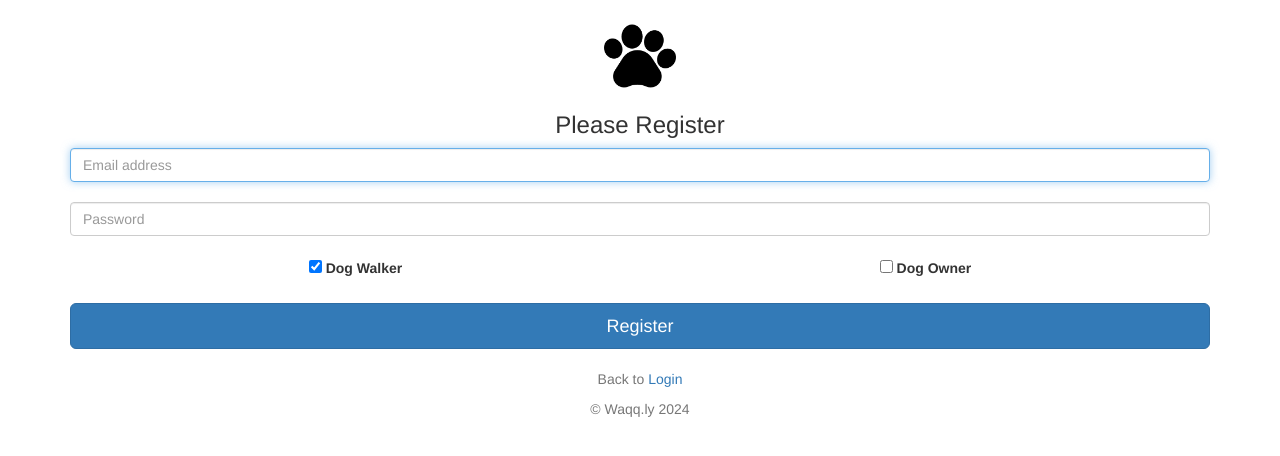
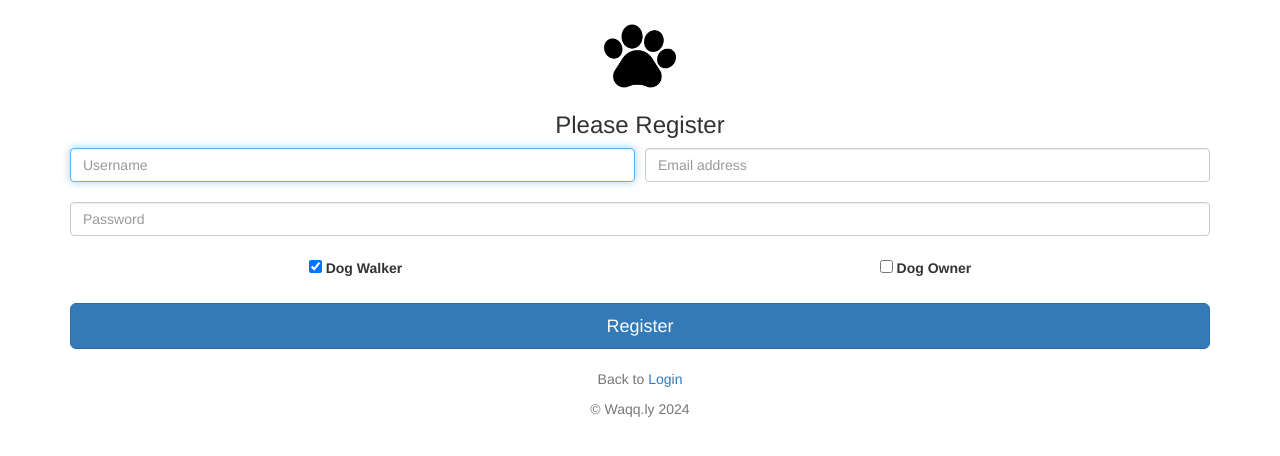
Before and after one commit to Cabin320/b3221-developing-for-the-cloud, a FastAPI app: page /register in a window 1280 px wide. Shown: the part 52-508 px from the top of the page. Run offline with FastAPI, Linux system fonts and the light colour scheme; parts of the project's set-up code (start-up, migrations or seed data) failed here and were passed over; some libraries are stand-ins or nearby versions.

Commit message:
Updating registration UI

```diff
--- a/app.py
+++ b/app.py
@@ -16,7 +16,9 @@ from utils.base_models import DogWalkerInfo, AdditionalPetInfo, DogOwnerInfo, Us
 from utils.env_vars import db, ACCESS_TOKEN_EXPIRE_MINUTES
 
 app = FastAPI(
-    title="Waqq.ly Website"
+    title="Waqq.ly Website",
+    docs_url=None,
+    redoc_url=None
 )
 
 app.mount("/static", StaticFiles(directory="static"), name="static")
--- a/templates/registration.html
+++ b/templates/registration.html
@@ -13,9 +13,14 @@
     <!--suppress HtmlUnknownTarget, HtmlUnknownTarget, HtmlUnknownTarget -->
     <img class="mb-4" src="static/images/pawprint.png" alt="" width="72" height="72">
     <h1 class="h3 mb-3 font-weight-normal">Please Register</h1>
-    <label for="inputEmail" class="sr-only">Email address</label>
-    <input type="email" name="email" id="inputEmail" class="form-control" placeholder="Email address" required
-           autofocus>
+    <div style="display: flex; align-items: center;">
+        <label for="inputUser" class="sr-only">User</label>
+        <input type="text" name="user" id="inputUser" class="form-control" placeholder="Username" required autofocus
+               style="margin-right: 5px;">
+        <label for="inputEmail" class="sr-only">Email address</label>
+        <input type="email" name="email" id="inputEmail" class="form-control" placeholder="Email address" required
+               autofocus style="margin-left: 5px;">
+    </div>
     <br>
     <label for="inputPassword" class="sr-only">Password</label>
     <input type="password" name="password" id="inputPassword" class="form-control" placeholder="Password" required>
--- a/utils/authentication.py
+++ b/utils/authentication.py
@@ -14,6 +14,7 @@ from utils.env_vars import SECRET_KEY, ALGORITHM, db
 pwd_context = CryptContext(schemes=["bcrypt"], deprecated="auto")
 
 oauth2_scheme = OAuth2PasswordBearer(tokenUrl="token")
+
 
 def verify_password(plain_password, hashed_password):
     return pwd_context.verify(plain_password, hashed_password)
--- a/utils/env_vars.py
+++ b/utils/env_vars.py
@@ -12,7 +12,6 @@ ACCESS_TOKEN_EXPIRE_MINUTES = 30
 db = {
     "johndoe": {
         "username": "johndoe",
-        "full_name": "John Doe",
         "email": "johndoe@example.com",
         "hashed_password": "$2b$12$3QEfYTtfW8bvg5bfrvga2unJwnfxmgjjIV9vQQS0jgEH0NTkWGkqe",
         "disabled": False,
```
